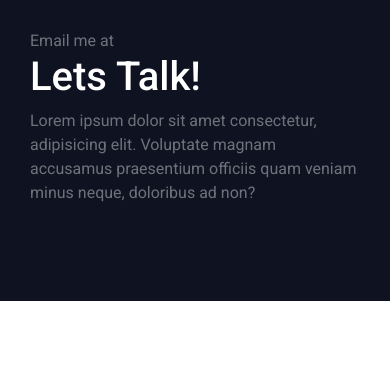
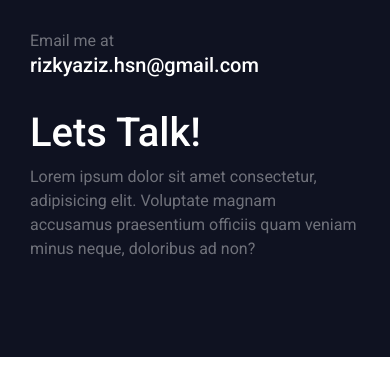
Before and after one commit to rizky-aziz/rizky-aziz.github.io, a plain HTML site: page index.html in a window 390 px wide. Shown: the part 2344-2725 px from the top of the page. After the commit the page ends 2701 px from the top, so only its background shows below. Drawn offline with nearby package versions, Linux system fonts and the light colour scheme.

Commit message:
change image distance top

```diff
--- a/assets/scss/main.scss
+++ b/assets/scss/main.scss
@@ -175,7 +175,6 @@ body {
 .container.contact {
     background-color: $text-color;
     color: white;
-    margin-bottom: 5em;
 
     .container {
         padding-top: 5em;
--- a/index.html
+++ b/index.html
@@ -128,10 +128,10 @@
                     </div>
                     <div class="email mt-4">
                         <p class="mb-0">Email me at</p>
-                        <!-- <h5>rizkyaziz.hsn@gmail.com</h5> -->
+                        <h5>rizkyaziz.hsn@gmail.com</h5>
                     </div>
                 </div>
-                <div class="col-md-4">
+                <div class="col-md-4 mt-lg-0 mt-4">
                     <h1>Lets Talk!</h1>
                     <p>Lorem ipsum dolor sit amet consectetur, adipisicing elit. Voluptate magnam accusamus praesentium officiis quam veniam minus neque, doloribus ad non?</p>
                 </div>
```
Also changed, not shown: css/main.css, 1 other file.
